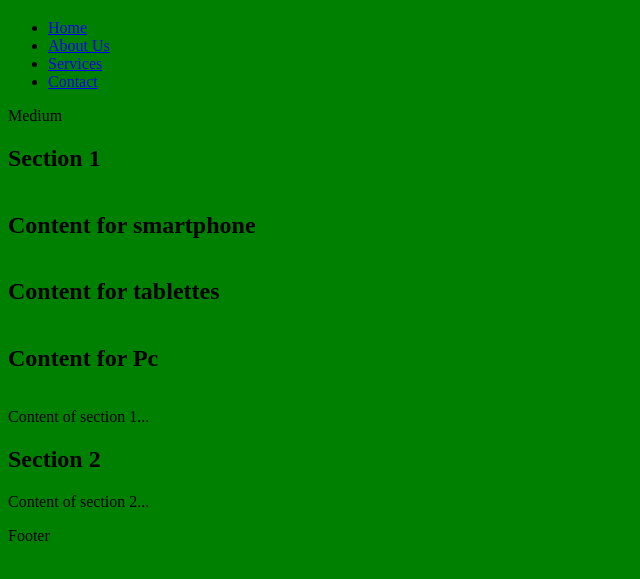
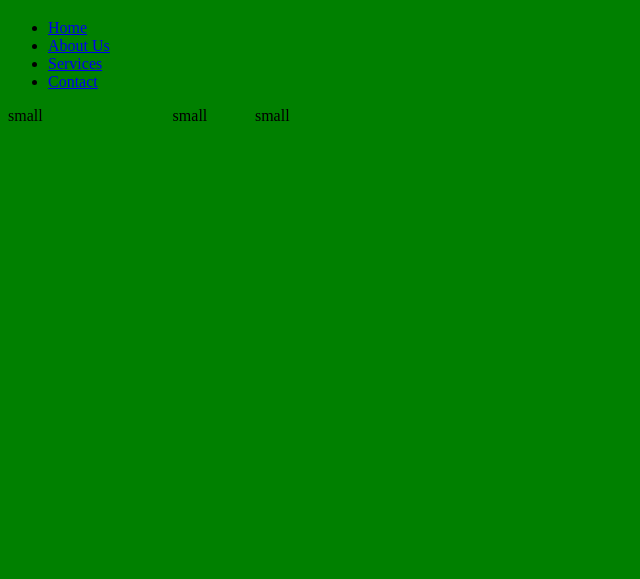
Before and after one commit to GiovanniTY/Responsive, a plain HTML site: page index.html in a window 768 px wide. Shown: the part 61-640 px from the top of the page, without its empty margins (0-640 px from the left). Drawn offline with Linux system fonts and the light colour scheme.

Commit message:
Responsive fini

```diff
--- a/index.html
+++ b/index.html
@@ -20,42 +20,11 @@
     </header>
 
     <main>
-        <div
-         id="Small"> Small
-         </div>
-        <div id="Medium">Medium
+        <div>
+            <div>small</div>
+            <div>small</div>
+            <div>small</div>
         </div>
-        <div
-        id="Large"> Large
-        </div>
-        <section>
-            <h2>Section 1</h2>
-            <div id="smartphone">
-            <h2>
-             Content for smartphone
-            <h2>
-            </div>
-            <div id="tablettes">
-                <h2>
-                Content for tablettes
-                </h2>
-            </div>
-            <div id="Pc">
-            <h2>
-            Content for Pc
-            </h2>
-            </div>
-            <p>Content of section 1...</p>
-        </section>
-
-        <section>
-            <h2>Section 2</h2>
-            <p>Content of section 2...</p>
-        </section>
     </main>
-
-    <footer>
-        <p>Footer</p>
-    </footer>
 </body>
 </html>
--- a/style.css
+++ b/style.css
@@ -8,18 +8,9 @@ body {
     body {
       background-color: red;
     }
-    div#Large,div#Medium {
-        display: none;
+    div{
+        display: block;
     }
-    div#smartphone {
-    font-size: 150px;
-    }
-
-    div#tablettes, div#Pc, div#smartphone{
-
-        flex-direction: column;
-
-}
 }
 
 /* On screens that are 480px or greater , set the background color to green */
@@ -28,27 +19,28 @@ body {
       background-color: green;
     }
 div#Large,div#Small{
-    display: none;
+    display: flex;
+    flex-direction: row;
+    position: relative;
+}
+
+div {
+    display: flex;
+    position: relative;
+    flex-direction: row;
+}
+
+div:nth-child(1){
+    width: 66%;
+}
+div:nth-child(2){
+    width: 33%;
+}
+div:nth-child(3){
+    width: 100%;
 }
 
 
-
-div#smartphone{
- width: 66.66%;
- display: flex;
- position: relative;
-}
-
-div#tablettes {
- width: 33.33%;
- display: flex;
- position: relative;
-}
-div#Pc{
- width: 100%;
- display: flex;
- position: relative;
-}
 }
 
 /* On screens that are 1024px or greater , set the background color to blue */
@@ -56,10 +48,10 @@ div#Pc{
     body  {
       background-color: blue;
     }
-div#Small, div#Medium {
-    display: none;
-}
-div#Pc {
-    font-size: 50px;
+
+
+div {
+    display: inline;
+
 }
 }
```
